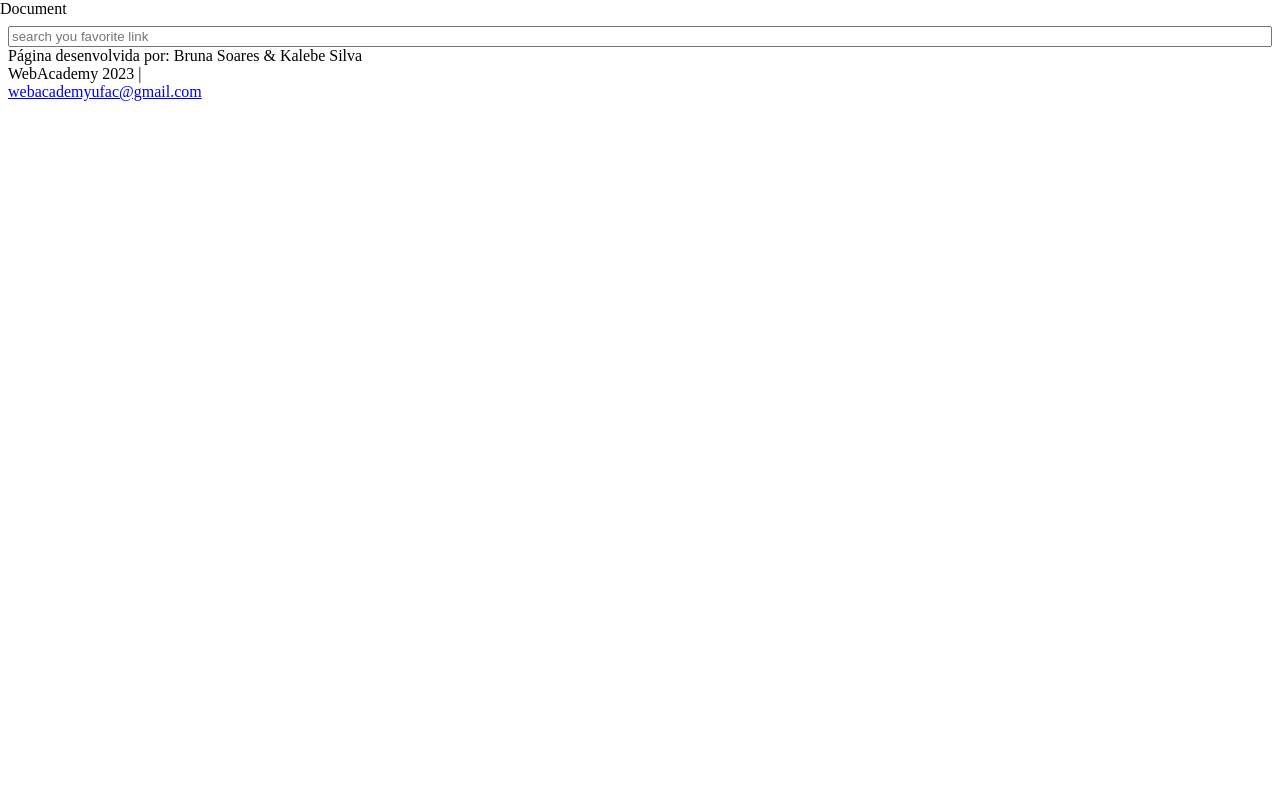
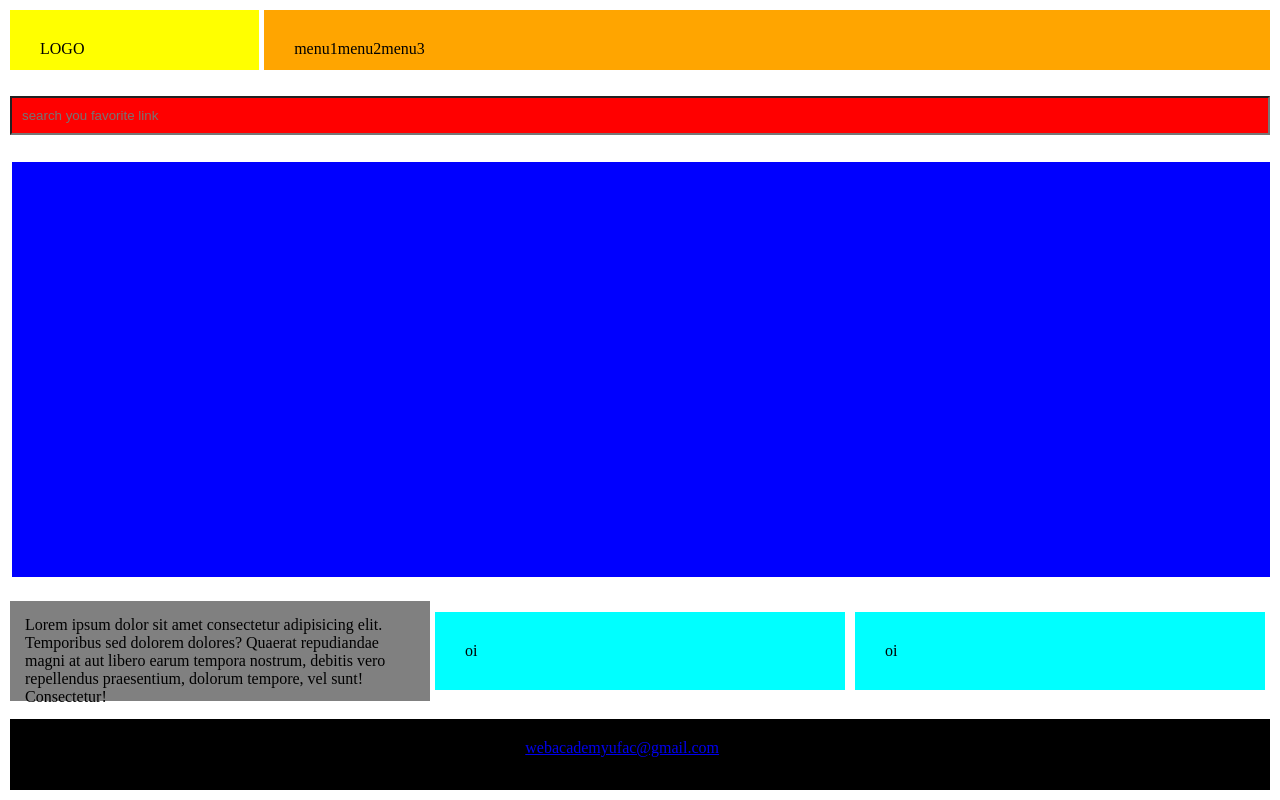
Before and after one commit to kalebesilva/pair-programming-back-end-avancado, a plain HTML site: page Disciplina avançada de front-end/desafio 1/index.html in a window 1280 px wide. Drawn offline with Linux system fonts and the light colour scheme.

Commit message:
Finalizando grid responsável

```diff
--- a/Disciplina avançada de front-end/desafio 1/estilo.css
+++ b/Disciplina avançada de front-end/desafio 1/estilo.css
@@ -1,17 +1,178 @@
-* {
-    display: grid;
+*{
+    margin: 0px;
+    padding: 0px;
+    box-sizing: border-box;
 }
 
-.logo {
-    margin: auto 0;
+.general-grid {
+    display: grid;
+    grid-template-rows:0.5fr 0.5fr 3fr 1fr 0.5fr;
+    height: 100vh;
+    padding: 10px;
+
+
 }
 
-.logo * {
-    vertical-align: middle;
-    margin-left: 0.5em;
+nav{
+    display: flex;
+    flex-direction: column;
 }
 
-.logo span {
-    font-size: 2em;
-    font-weight: bold;
+.logo{
+    height: 50px;
+    margin-bottom: 5px;
+
+    background-color: yellow;
+
 }
+nav .menu{
+   height: 50px;
+    display: flex;
+    background-color: orange;
+}
+
+ul{
+    display: inline-flex;
+}
+
+li{
+    list-style: none;
+}
+
+
+.search-bar{
+    width: 100%;
+}
+
+.input-bar{
+    width: 100%;
+    margin: 5px auto 0px auto;
+    display: flex;
+    align-items: center;
+    padding: 10px;
+    width: 300px;
+    background-color: red;
+}
+
+.favorite-links-showcase{
+    display: flex;
+    background-color: blue;
+}
+
+.about-conteiner{
+    grid-template-columns: 1fr;
+    grid-template-columns: 1fr;
+    align-items: center;
+    margin: 5px auto 0px auto;
+}
+
+.about{
+    height: 100px;
+
+}
+.tutorial{
+    display: none;
+}
+
+footer{
+
+    background-color: black;
+}
+
+
+@media(min-width:481px){
+    nav{
+        display: inline-flex;
+        flex-direction: row;
+        width: 100%;
+    }
+    .logo{
+        margin-right: 5px;
+    }
+    .menu{
+        width: 100%;
+    }
+
+    .search-bar{
+        width: 100%;
+    }
+    .input-bar{
+        width: 100%;
+    }
+
+    .about-conteiner{
+       display: grid;
+       grid-template-rows: 1fr 1fr;
+       grid-template-columns: 1fr 1fr;
+    }
+
+    .about{
+        background-color: gray;
+        grid-row: 1 / -1;
+    }
+    .tutorial{
+        display: grid;
+        background-color: aqua;
+        padding: 26px;
+        margin: 3px 5px ;
+    }
+}
+
+@media only screen and (min-width:768px){
+    nav{
+        grid-columns: 2fr 2fr;
+        grid-row: 2fr 2fr;
+    }
+
+    .logo{
+        padding: 30px;
+        width: 300px;
+
+    }
+    .menu{
+        padding: 30px;
+    }
+
+    .search-bar {
+        grid-column: 5fr;
+        margin: 10px auto;
+        width: 100%;
+
+    }
+    .input-bar{
+        width: 100%;
+    }
+
+    .favorite-links-showcase{
+        margin: 10px 0px 0px 2px;
+    }
+
+
+    .about-conteiner{
+        grid-template-columns: 1fr 1fr 1fr;
+        grid-template-rows: 1fr;
+
+
+    }
+
+    .about{
+        padding: 15px;
+
+    }
+
+    .tutorial{
+        display: grid;
+        margin: 5px;
+        padding: 30px;
+        align-items: center;
+
+    }
+    .video{
+
+    }
+    footer{
+        grid-template-columns: 1fr;
+        padding: 20px;
+    }
+
+}
--- a/Disciplina avançada de front-end/desafio 1/index.html
+++ b/Disciplina avançada de front-end/desafio 1/index.html
@@ -3,28 +3,37 @@
 <head>
     <meta charset="UTF-8">
     <link rel="stylesheet" href="estilo.css">
-    <!-- <meta name="viewport" content="width=device-width, initial-scale=1.0"> -->
-    <script src="script.js"></script>
+    <meta name="viewport" content="width=device-width, initial-scale=1.0">
+
     <title>Document</title>
 </head>
 <body>
+    <div class="general-grid">
     <nav>
-        <div class="logo"></div>
-        <div class="menu"></div>
+        <div class="logo">LOGO</div>
+        <div class="menu">
+            <ul>
+                <li>menu1</li>
+                <li>menu2</li>
+                <li>menu3</li>
+            </ul>
+        </div>
     </nav>
     <div class="search-bar">
-        <input type="search" placeholder="search you favorite link">
+        <form action="">
+        <input class="input-bar" type="text" placeholder="search you favorite link">
+        </form>
     </div>
     <div class="favorite-links-showcase"></div>
-    <div class="about">
-        <div class="about"></div>
-        <div class="tutorial video"></div>
-        <div class="tutorial image"></div>
+    <div class="about-conteiner">
+        <div class="about">Lorem ipsum dolor sit amet consectetur adipisicing elit. Temporibus sed dolorem dolores? Quaerat repudiandae magni at aut libero earum tempora nostrum, debitis vero repellendus praesentium, dolorum tempore, vel sunt! Consectetur!</div>
+        <div class="tutorial video">oi</div>
+        <div class="tutorial image">oi</div>
     </div>
     <footer>
         <span>Página desenvolvida por: Bruna Soares & Kalebe Silva</span>
         <span>WebAcademy 2023 | <a href="mailto:webacademyufac@gmail.com">webacademyufac@gmail.com</a></span>
     </footer>
-
+</div>
 </body>
 </html>
```
